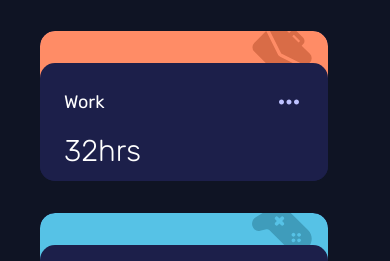
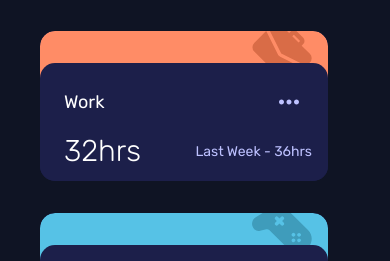
Before and after one commit to JMDevelopmentWorks/Time-Tracking-Dashboard, a React (Vite) app: page / in a window 390 px wide. Both pictures are taken after a click on the button "Weekly". Shown: the part 548-809 px from the top of the page. Built offline with nearby package versions, Linux system fonts and the light colour scheme.

Commit message:
resolved a bug on a classname

```diff
--- a/src/App.css
+++ b/src/App.css
@@ -254,7 +254,7 @@
   .app__dashboard-card-header {
     width: 18rem;
     border-radius: 15px;
-    z-index: 1;
+
 
   }
 
@@ -269,7 +269,8 @@
     width: 16rem;
     height: 100px;
     top: 2rem;
-    z-index: 2;
+
+
 
   }
 
@@ -279,6 +280,8 @@
     margin: 0;
   }
 
+
+
   .app__dashboard-card-info {
     display: flex;
     align-items: center;
--- a/src/App.jsx
+++ b/src/App.jsx
@@ -118,7 +118,7 @@ function App() {
                 )}
 
                 {weekly && (
-                  <div>
+                  <div className="app__dashboard-card-info">
                     <p className="app__dashboard-card-content-current">
                       {item.timeframes.weekly.current}hrs
                     </p>
@@ -129,7 +129,7 @@ function App() {
                 )}
 
                 {monthly && (
-                  <div>
+                  <div className="app__dashboard-card-info">
                     <p className="app__dashboard-card-content-current">
                       {item.timeframes.monthly.current}hrs
                     </p>
```
